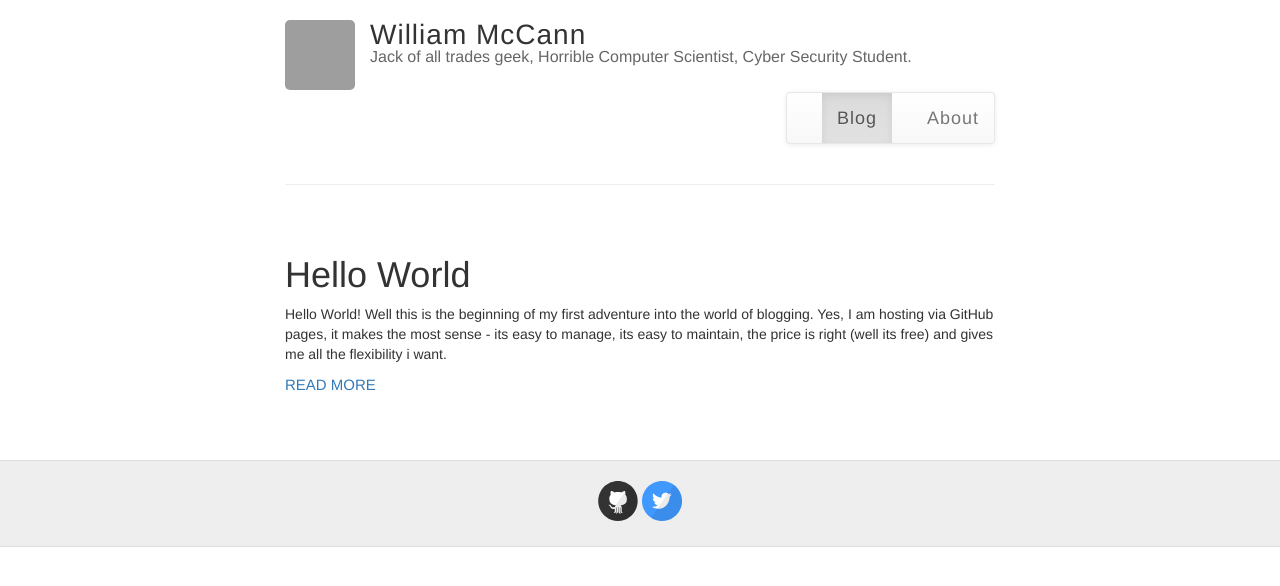
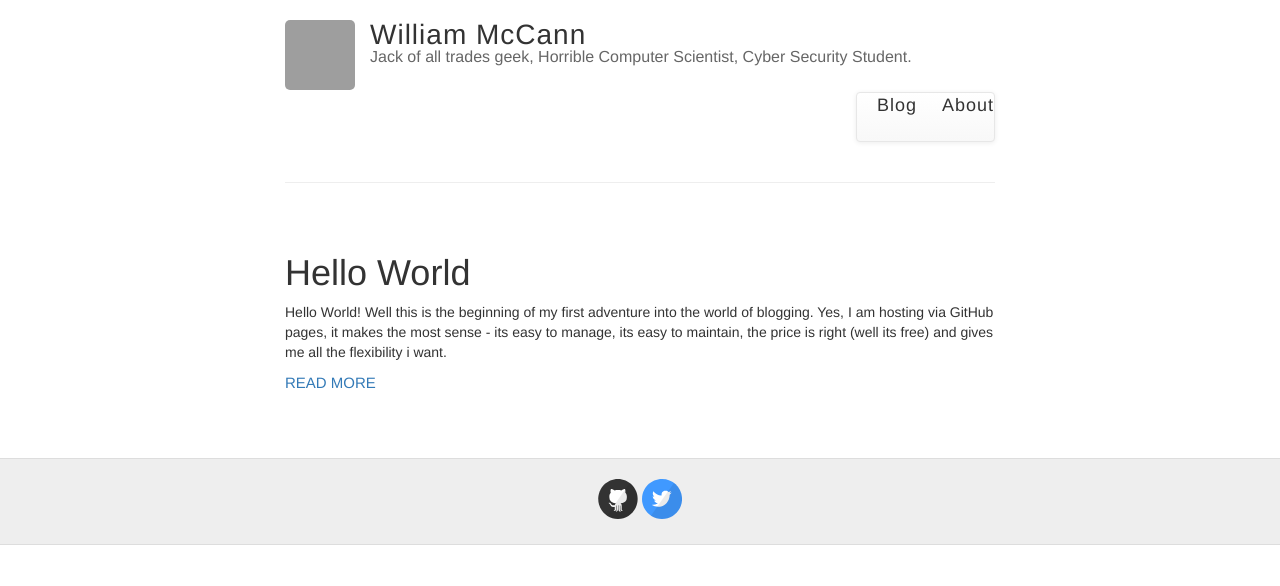
Before and after one commit to wjmccann/wjmccann.github.io, a Jekyll site: the page built from index.html, in a window 1280 px wide. Shown: the top 586 px of the page. Built offline with Jekyll 4.4.1, drawn with Linux system fonts in a browser that asks for light colours; grey boxes are pictures that could not be loaded.

Commit message:
Update default.html

```diff
--- a/_layouts/default.html
+++ b/_layouts/default.html
@@ -35,20 +35,8 @@
           </div>
 
           <nav class="navbar navbar-default">
-            <div class="navbar-header">
-              <button type="button" data-target="#navbarCollapse" data-toggle="collapse" class="navbar-toggle">
-                <span class="sr-only">Toggle navigation</span>
-                <span class="icon-bar"></span>
-                <span class="icon-bar"></span>
-              </button>
-            </div>
-    <!-- Collection of nav links and other content for toggling -->
-    <div id="navbarCollapse" class="collapse navbar-collapse">
-        <ul class="nav navbar-nav navbar-right">
-            <li class="active"><a href="{{ site.baseurl }}/">Blog</a></li>
-          <li><a href="{{ site.baseurl }}/about">About</a></li>
-      </ul>
-    </div>
+            <a href="{{ site.baseurl }}/">Blog</a>
+            <a href="{{ site.baseurl }}/about">About</a>
           </nav>
         </header>
       </div>
```
